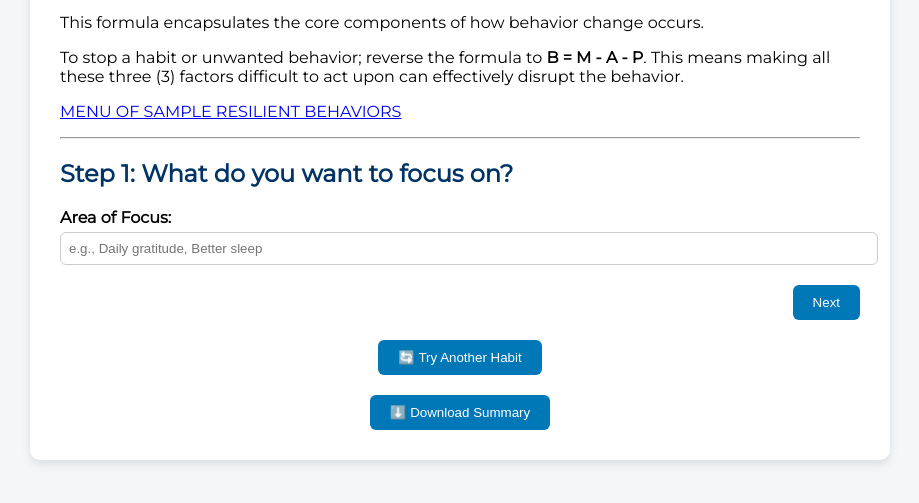
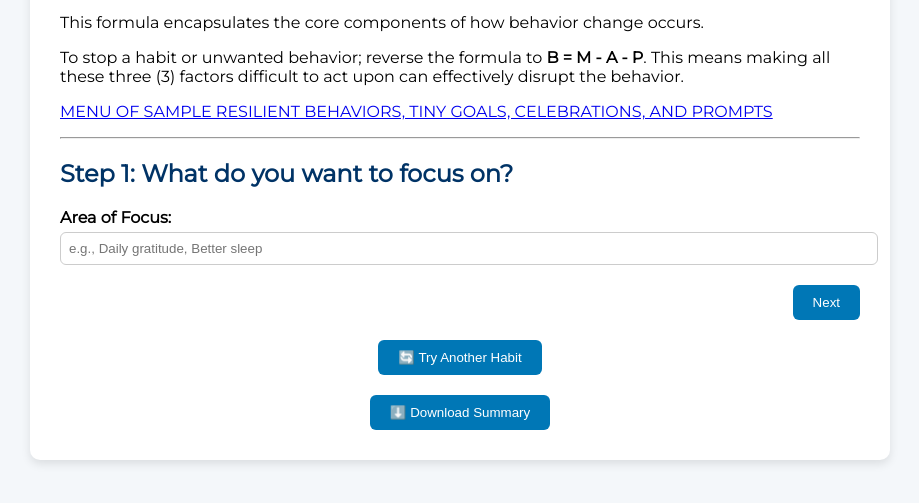
Before and after one commit to asilva777/resilient-habit-designer, a plain HTML site: page index.html in a window 1280 px wide. Shown: the part 199-702 px from the top of the page, without its empty margins (180-1099 px from the left). Drawn offline with Linux system fonts and the light colour scheme.

Commit message:
Update index.html

```diff
--- a/index.html
+++ b/index.html
@@ -80,7 +80,7 @@
       <p>The Behavior Design Model, developed by BJ Fogg, simplifies behavior change into a formula: <strong>B = MAP</strong>, where <strong>B</strong> represents Behavior, <strong>M</strong> stands for Motivation, <strong>A</strong> denotes Ability, and <strong>P</strong> represents Prompt.</p>
       <p>This formula encapsulates the core components of how behavior change occurs.</p>
       <p>To stop a habit or unwanted behavior; reverse the formula to <strong>B = M - A - P</strong>. This means making all these three (3) factors difficult to act upon can effectively disrupt the behavior.</p>
-      <p><a href="https://aiwaapp.ai/site/51213/menu-behaviors" target="_blank">MENU OF SAMPLE RESILIENT BEHAVIORS</a></p>
+      <p><a href="https://aiwaapp.ai/site/51213/menu-behaviors" target="_blank">MENU OF SAMPLE RESILIENT BEHAVIORS, TINY GOALS, CELEBRATIONS, AND PROMPTS</a></p>
       <hr>
     </div>
     <div id="stepContainer"></div>
```
